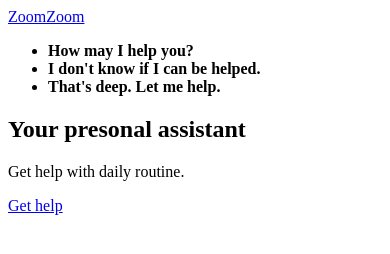
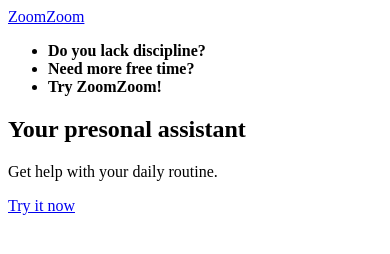
Before and after one commit to ProudBloom/Sass-Practice, a plain HTML site: page index.html in a window 390 px wide. Drawn offline with Linux system fonts and the light colour scheme.

Commit message:
Mobile version completed

```diff
--- a/index.html
+++ b/index.html
@@ -19,23 +19,23 @@
                 <ul>
                     <li>
                         <span></span>
-                        <strong>How may I help you?</strong>
+                        <strong>Do you lack discipline?</strong>
                     </li>
                     <li>
                         <span></span>
-                        <strong>I don't know if I can be helped.</strong>
+                        <strong>Need more free time? </strong>
                     </li>
                     <li>
                         <span></span>
-                        <strong>That's deep. Let me help.</strong>
+                        <strong>Try ZoomZoom!</strong>
                     </li>
                 </ul>
             </section>
 
             <section id="primary">
                 <h1>Your presonal assistant</h1>
-                <p>Get help with daily routine.</p>
-                <a href="#">Get help</a>
+                <p>Get help with your daily routine.</p>
+                <a href="#">Try it now</a>
             </section>
         </main>
     </body>
```
